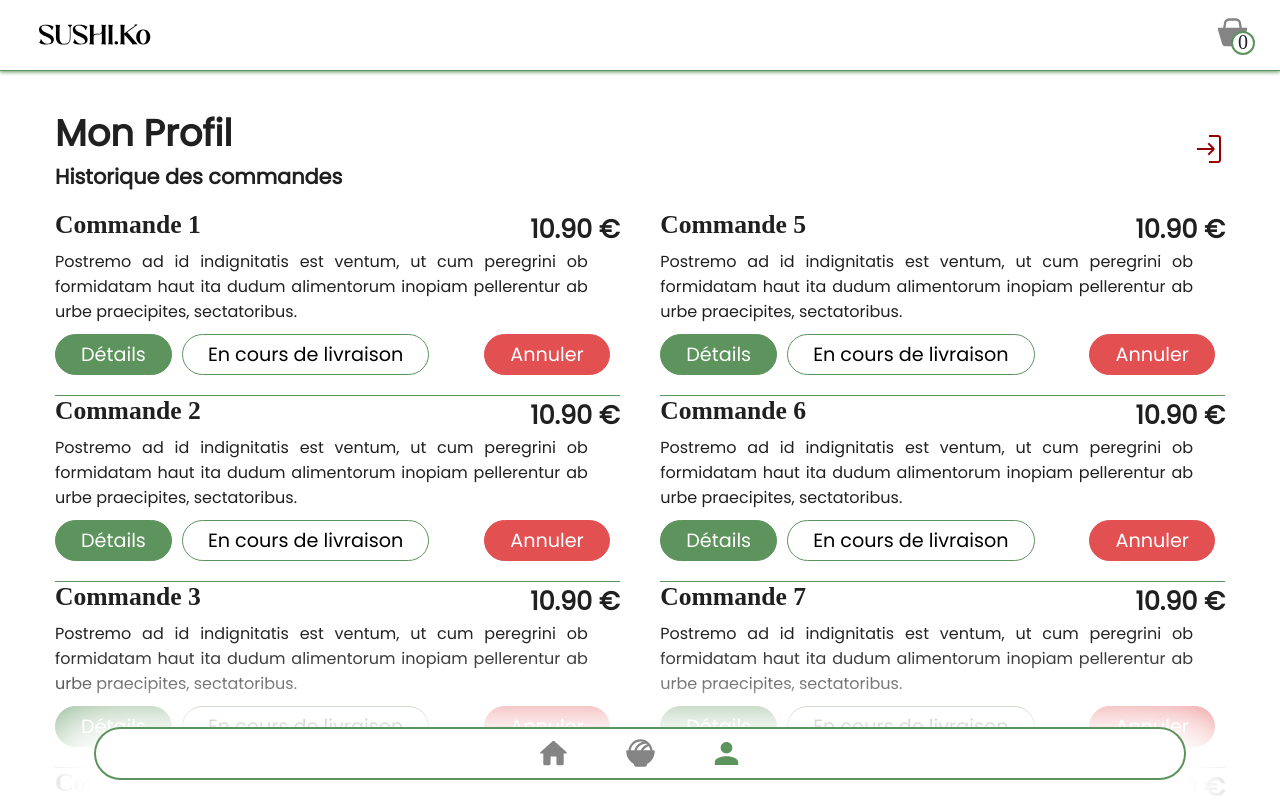
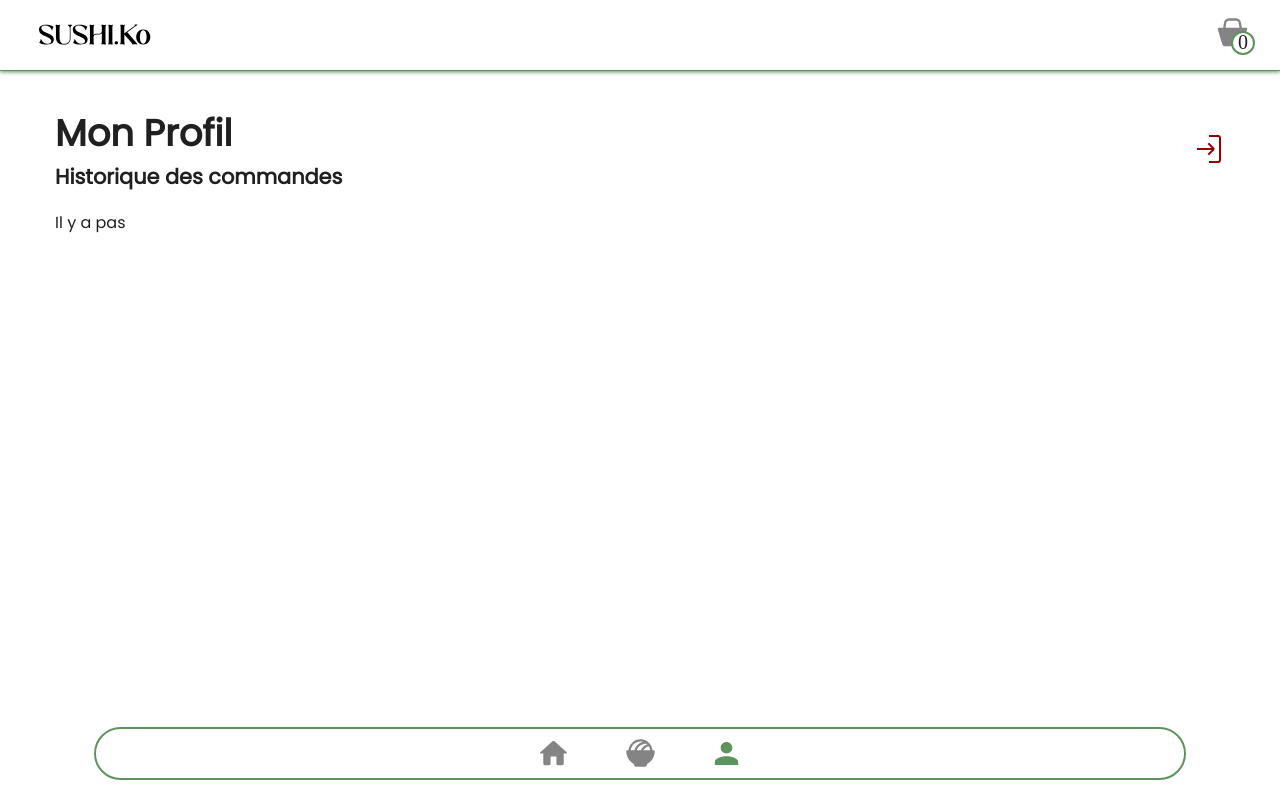
Before and after one commit to Raphi04/SAE_401, an Angular app: page /app-compte in a window 1280 px wide. Built offline with nearby package versions, Linux system fonts and the light colour scheme; sample sign-in values are in the browser's storage; a web font is replaced by a local one.

Commit message:
fin des fonctionnalité

```diff
--- a/src/app/component/bag/bag.component.css
+++ b/src/app/component/bag/bag.component.css
@@ -13,10 +13,8 @@ body{
     overflow-y:scroll;
 }
 #ListCommande #commande {
-    position: relative;
     margin: 35px;
-    height: 20%;
-    padding: 10px 20px;
+    padding: 10px 20px 100px 20px;
     border-radius: 10px;
     z-index: 10;
 }
@@ -36,11 +34,9 @@ h1 {
     font-size: 1.6rem;
     align-self: flex-start;
 }
-p{
+p, li{
     font-family: Poppins;
-    text-align: justify;
-    margin-right: 2em;
-    font-size: 1.0rem;
+    font-size: 0.9rem;
 }
 h3{
     font-size: 1.6rem;
@@ -106,6 +102,11 @@ h3{
 #commande{
     margin-left:23px
 }
+
+#commande hr {
+    border-color: var(--green);
+}
+
 .separator {
     width: 1px;
     background-color: white;
@@ -118,8 +119,10 @@ h3{
 }
 .price{
     display:flex;
+    align-items: center;
     justify-content: space-between;
     align-items: center;
+    margin: 10px 0px;
 }
 #prixT{
     color: var(--green);
@@ -144,6 +147,9 @@ h3{
     margin-right: 10px;
     color: var(--white);
     padding: 5px 10px;
+    color: var(--black);
+    padding: 5px 2.5em;
+    font-size: auto;
     border-radius: 30px;
     font-weight: 500;
 }
--- a/src/app/component/bag/bag.component.html
+++ b/src/app/component/bag/bag.component.html
@@ -1,18 +1,23 @@
 <section id="ListCommande">
-    <div id="commande" routerLink="/app-bag" routerLinkActive="active">
+    <p *ngIf="noBoxFound"><br><br><br><br><br><br><br>Pas de box</p>
+    <div id="commande" routerLink="/app-bag" routerLinkActive="active" *ngIf="!noBoxFound">
         <h1>Commande(s)</h1>
-        <br>
+        <hr>
         <div class="command-history">
             <div class="history1">
-                <div class="command-details">
+                <div class="command-details" *ngFor="let box of bagBoxes">
                     <div class="price">
-                        <h3>Pack 1</h3>
-                        <button id="quantite"> 1× </button>
+                        <h3>{{box.nom}}</h3>
+                        <button id="quantite">{{box.quantity}}x</button>
                     </div>
-                    <p>Postremo ad id indignitatis est ventum, ut cum peregrini ob formidatam haut ita dudum alimentorum inopiam pellerentur ab urbe praecipites, sectatoribus.</p>
+                    <ul>
+                        <ng-container *ngFor="let aliment of box.aliments">
+                            <li>{{aliment.nom}} x{{aliment.quantite}}</li>
+                        </ng-container>
+                    </ul>
                     <div class="buttons">
                         <div>
-                        <button class="remove-button">Supprimer</button>
+                        <button class="remove-button" (click)="suppBox(box.itemID)">Supprimer</button>
                         </div>
                         <h3 id="prix">10.90 €</h3>
                     </div>
@@ -20,8 +25,8 @@
             </div>
         </div>
         <div class="buttons" style="margin-top:1em;">
-            <h3 id="prixT">Total : 127.09 €</h3>
-            <button class="commander">Commander</button>
+            <h3 id="prixT">Total : {{totalPrix.toFixed(2)}} €</h3>
+            <button class="commander" (click)="Commander()">Commander</button>
         </div>
     </div>
 </section>
--- a/src/app/component/box/box.component.ts
+++ b/src/app/component/box/box.component.ts
@@ -117,7 +117,7 @@ export class BoxComponent implements OnInit, OnDestroy{
           user.bagContent[boxID_InBag].quantity += itemNumber;
           user.bagContent[boxID_InBag].nom = this.boxInfo[0].nom;
           user.bagContent[boxID_InBag].aliments = this.boxInfo[0].aliments;
-          user.bagContent[boxID_InBag].quantity = this.boxInfo[0].prix;
+          user.bagContent[boxID_InBag].prixUnité = this.boxInfo[0].prix;
         } else {
           user.bagContent.push(bagItem)
         }
--- a/src/app/component/compte/compte.component.html
+++ b/src/app/component/compte/compte.component.html
@@ -8,121 +8,26 @@
         <img (click)="disconnectUser()" style="width:auto;height:2em;cursor:pointer" id="deconnexion"alt="icon de deconnexion" src="../../../assets/ressource/icon_deconnexion.png">
     </div>
     <br>
-<div class="command-history">
+    <div *ngIf="historiqueEmpty">
+        <p>Il y a pas</p>
+    </div>
+    <div class="command-history" *ngIf="!historiqueEmpty">
         <div class="history1">
-        <div class="command-details">
+            <div class="command-details" *ngFor="let item of historique; let i = index">
                 <div class="price">
-                <h3>Commande 1</h3>
-                <h3 id="prix">10.90 €</h3>
+                    <h3>Commande {{item.commandeNumber}}</h3>
+                    <h3 id="prix">{{item.price.toFixed(2)}} €</h3>
                 </div>
-            <p>Postremo ad id indignitatis est ventum, ut cum peregrini ob formidatam haut ita dudum alimentorum inopiam pellerentur ab urbe praecipites, sectatoribus.</p>
+                <ul>
+                    <ng-container *ngFor="let boxes of item.boxes">
+                        <li>{{boxes.nom}} x{{boxes.quantity}}</li>
+                    </ng-container>
+                </ul>
                 <div class="buttons">
                     <div>
-                    <button class="add-button">Détails</button>
                         <button href=""class="remove-button">En cours de livraison</button>
                     </div>
-                <button href=""class="annuler">Annuler</button>
-            </div>
-        </div>
-        <div class="command-details">
-            <div class="price">
-                <h3>Commande 2</h3>
-                <h3 id="prix">10.90 €</h3>
-                </div>
-            <p>Postremo ad id indignitatis est ventum, ut cum peregrini ob formidatam haut ita dudum alimentorum inopiam pellerentur ab urbe praecipites, sectatoribus.</p>
-            <div class="buttons">
-                <div>
-                    <button class="add-button">Détails</button>
-                    <button class="remove-button">En cours de livraison</button>
-                </div>
-                <button class="annuler">Annuler</button>
-            </div>
-        </div>
-        <div class="command-details">
-            <div class="price">
-                <h3>Commande 3</h3>
-                <h3 id="prix">10.90 €</h3>
-                </div>
-            <p>Postremo ad id indignitatis est ventum, ut cum peregrini ob formidatam haut ita dudum alimentorum inopiam pellerentur ab urbe praecipites, sectatoribus.</p>
-            <div class="buttons">
-                <div>
-                    <button class="add-button">Détails</button>
-                    <button class="remove-button">En cours de livraison</button>
-                </div>
-                <button class="annuler">Annuler</button>
-            </div>
-        </div>
-        <div class="command-details">
-            <div class="price">
-                <h3>Commande 4</h3>
-                <h3 id="prix">10.90 €</h3>
-                </div>
-            <p>Postremo ad id indignitatis est ventum, ut cum peregrini ob formidatam haut ita dudum alimentorum inopiam pellerentur ab urbe praecipites, sectatoribus.</p>
-            <div class="buttons">
-                <div>
-                    <button class="add-button">Détails</button>
-                    <button class="remove-button">En cours de livraison</button>
-                </div>
-                <button class="annuler">Annuler</button>
-            </div>
-        </div>
-    </div>
-<div class="separator"></div>
-<div class="history2">
-    <div class="command-details">
-        <div class="price">
-            <h3>Commande 5</h3>
-            <h3 id="prix">10.90 €</h3>
-            </div>
-        <p>Postremo ad id indignitatis est ventum, ut cum peregrini ob formidatam haut ita dudum alimentorum inopiam pellerentur ab urbe praecipites, sectatoribus.</p>
-        <div class="buttons">
-            <div>
-                <button class="add-button">Détails</button>
-                <button class="remove-button">En cours de livraison</button>
-            </div>
-            <button class="annuler">Annuler</button>
-        </div>
-    </div>
-    <div class="command-details">
-        <div class="price">
-            <h3>Commande 6</h3>
-            <h3 id="prix">10.90 €</h3>
-            </div>
-        <p>Postremo ad id indignitatis est ventum, ut cum peregrini ob formidatam haut ita dudum alimentorum inopiam pellerentur ab urbe praecipites, sectatoribus.</p>
-        <div class="buttons">
-            <div>
-                <button class="add-button">Détails</button>
-                <button class="remove-button">En cours de livraison</button>
-            </div>
-            <button class="annuler">Annuler</button>
-        </div>
-    </div>
-    <div class="command-details">
-        <div class="price">
-            <h3>Commande 7</h3>
-            <h3 id="prix">10.90 €</h3>
-            </div>
-        <p>Postremo ad id indignitatis est ventum, ut cum peregrini ob formidatam haut ita dudum alimentorum inopiam pellerentur ab urbe praecipites, sectatoribus.</p>
-        <div class="buttons">
-            <div>
-                <button class="add-button">Détails</button>
-                <button class="remove-button">En cours de livraison</button>
-            </div>
-            <button class="annuler">Annuler</button>
-        </div>
-    </div>
-    <div class="command-details">
-        <div class="price">
-            <h3>Commande 8</h3>
-            <h3 id="prix">10.90 €</h3>
-            </div>
-        <p>Postremo ad id indignitatis est ventum, ut cum peregrini ob formidatam haut ita dudum alimentorum inopiam pellerentur ab urbe praecipites, sectatoribus.</p>
-        <div class="buttons">
-            <div>
-                <button class="add-button">Détails</button>
-                <button class="remove-button">En cours de livraison</button>
-            </div>
-            <button class="annuler">Annuler</button>
+                    <button (click)="Annuler(i)" class="annuler">Annuler</button>
                 </div>
             </div>
         </div>
--- a/src/app/component/compte/compte.component.ts
+++ b/src/app/component/compte/compte.component.ts
@@ -8,6 +8,10 @@ import { Router } from '@angular/router';
   styleUrl: './compte.component.css'
 })
 export class CompteComponent implements OnInit {
+
+  historique : any = [];
+  historiqueEmpty = true;
+
   constructor(private nav : NavService, private router : Router) {}
 
   ngOnInit(): void {
@@ -16,6 +20,46 @@ export class CompteComponent implements OnInit {
       this.router.navigate([`/app-connexion`]);
     }
     this.nav.changeActive("compte");
+
+    this.getHistorique();
+  }
+
+  getHistorique() {
+    //Récupération de l'historique
+    let allUsers = JSON.parse(localStorage.getItem("allUsers") || "[]");
+    let currentUser = localStorage.getItem("currentUser");
+
+    for(let i = 0; i < allUsers.length; i++) {
+      if(allUsers[i].email = currentUser) {
+        this.historique = allUsers[i].historique;
+      }
+    }
+
+    if(this.historique.length > 0) {
+      this.historiqueEmpty = false;
+    } else {
+      this.historiqueEmpty = true;
+    }
+  }
+
+  Annuler(id: number) {
+    debugger
+    let allUsers = JSON.parse(localStorage.getItem("allUsers") || "[]");
+    let currentUser = localStorage.getItem("currentUser");
+
+    for(let i = 0; i < allUsers.length; i++) {
+      if(allUsers[i].email = currentUser) {
+        if(allUsers[i].historique[id].commandeNumber == allUsers[i].historiqueLastNumber) {
+          allUsers[i].historiqueLastNumber = allUsers[i].historiqueLastNumber - 1;
+        }
+        allUsers[i].historique.splice(id, 1);
+      }
+    }
+
+    //Mise à jour de allUsers
+    localStorage.setItem("allUsers", JSON.stringify(allUsers));
+
+    this.getHistorique();
   }
 
   disconnectUser(): void {
```
Also changed, not shown: src/app/component/bag/bag.component.ts (+104 -4 lines), src/app/services/bag.service.ts (+24 -1 lines). Lines whose indentation alone changed are shown as unchanged.
